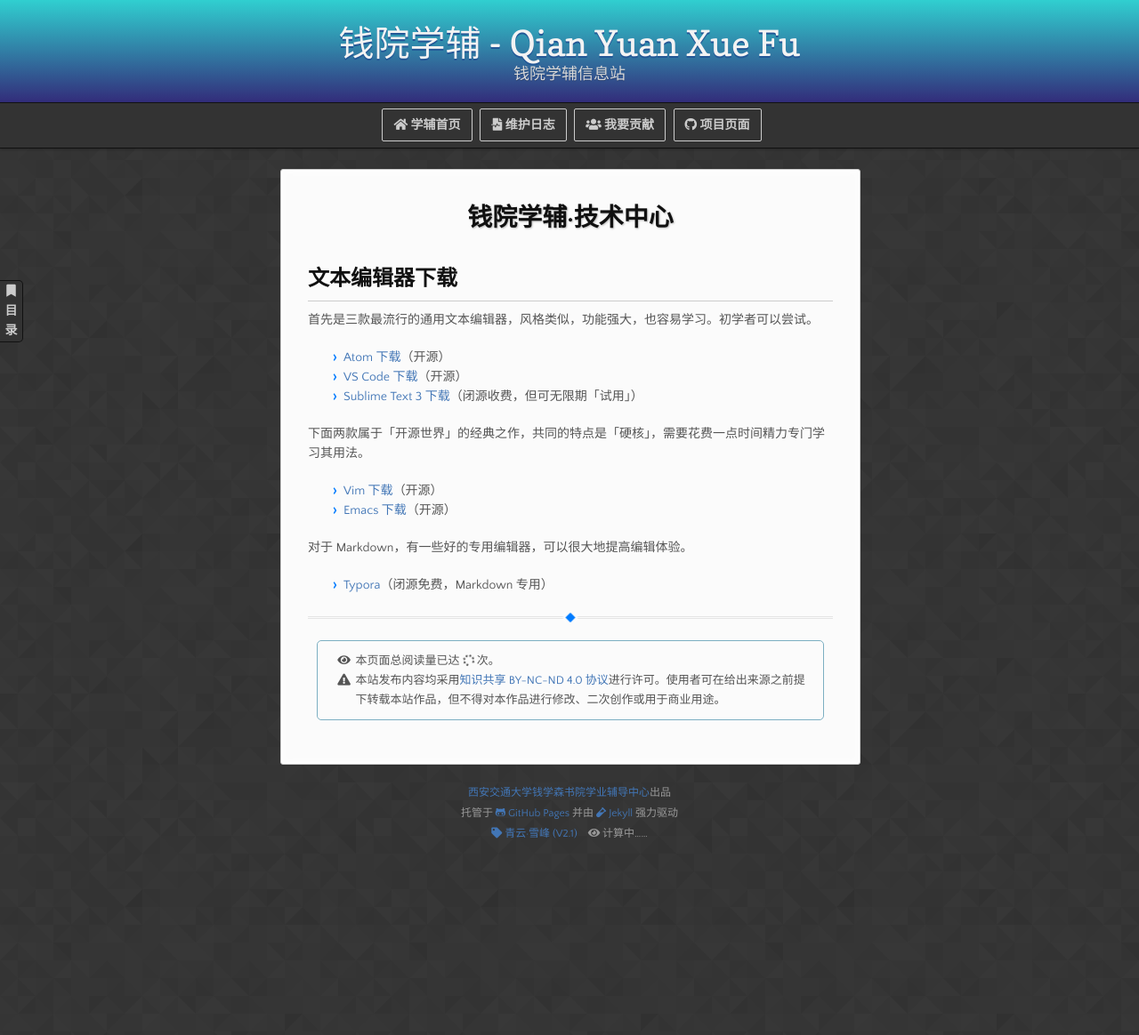
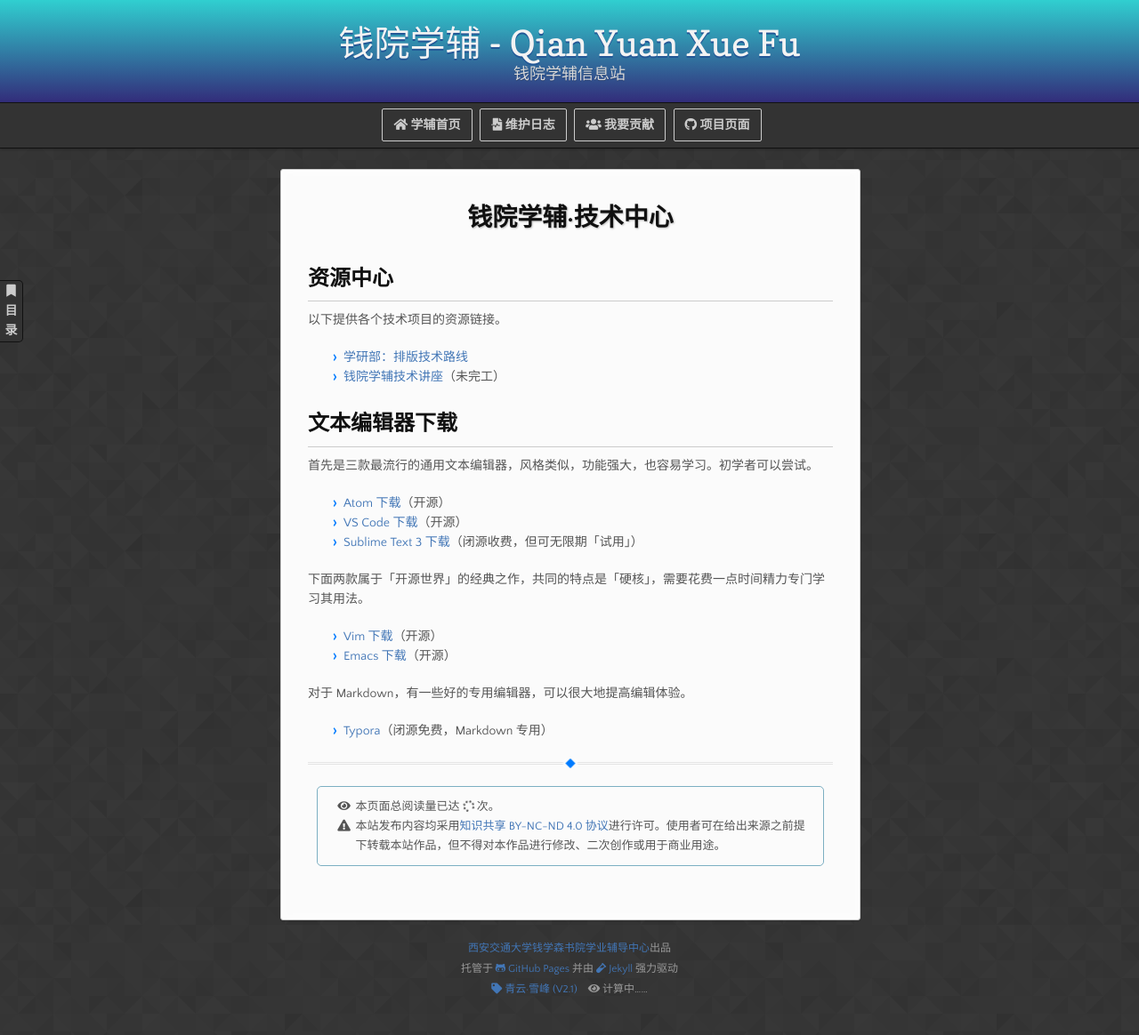
Before and after one commit to qyxf/qyxf.github.io, a Jekyll site: the page built from technique/index.md, in a window 1280 px wide. Shown: the whole page at 89% size. Built offline with Jekyll 4.4.1, drawn with Linux system fonts in a browser that asks for light colours; nearby versions of some CDN libraries; our own code applies the rules of GitHub Pages for plain Markdown files; comment, search, counter and statistics services are not loaded; before the commit the page ends 989 px from its top, so only the background shows below that.

Commit message:
Build resource center

```diff
--- a/technique/index.md
+++ b/technique/index.md
@@ -1,6 +1,10 @@
 # 钱院学辅·技术中心
 
+## 资源中心
+以下提供各个技术项目的资源链接。
 
+- [学研部：排版技术路线](typeset)
+- [钱院学辅技术讲座](technical-lecture)（未完工）
 
 ## 文本编辑器下载
 首先是三款最流行的通用文本编辑器，风格类似，功能强大，也容易学习。初学者可以尝试。
```
